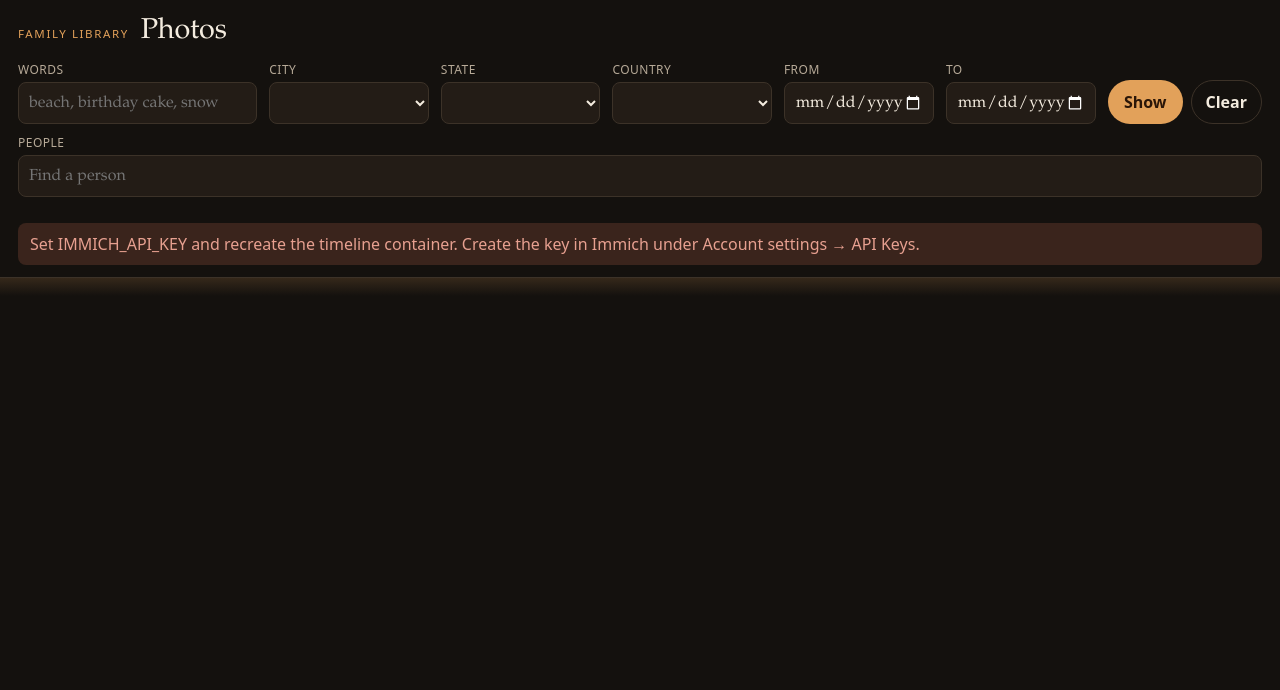
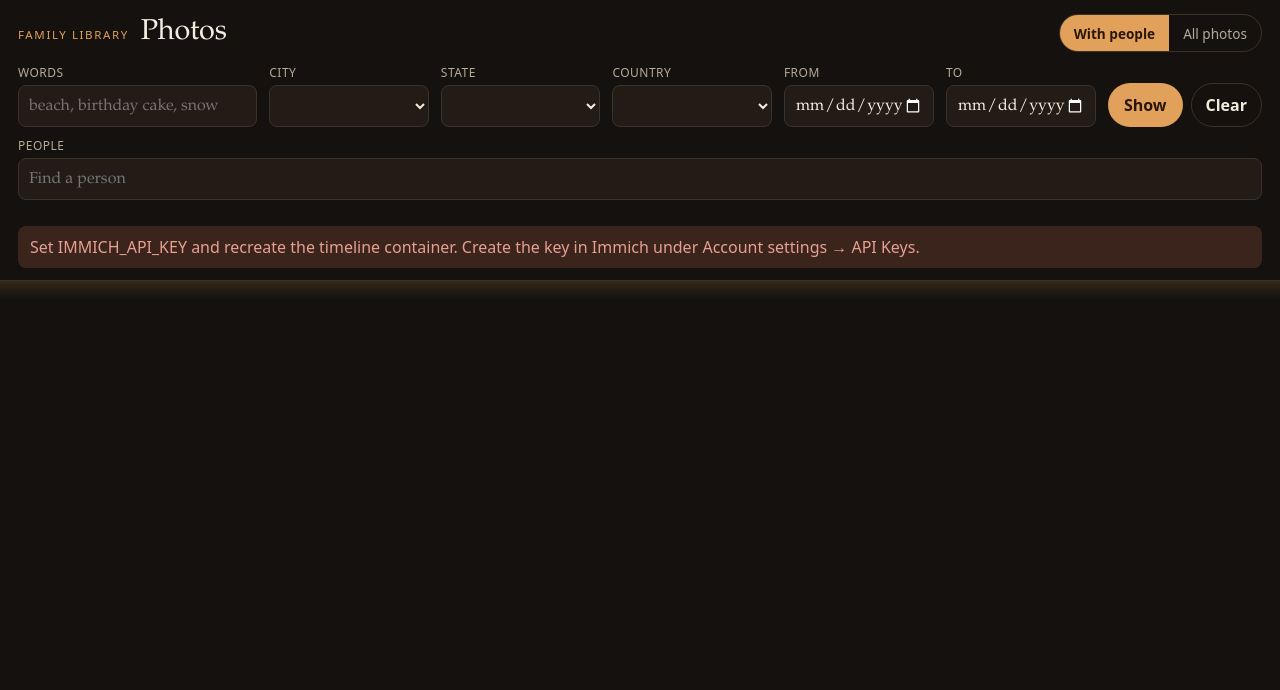
Before and after one commit to prc018100/family_photos, a FastAPI app: page / in a window 1280 px wide. Shown: the top 690 px of the page. Run offline with FastAPI, Linux system fonts and the light colour scheme; lists and menus that the app fills with data are empty; some libraries are stand-ins or nearby versions.

Commit message:
Pack the photo strip into a five-inch collage that favors photos with people. (#6)
Columns stack one to three photos at their own shape so portraits and
landscapes fit together. The timeline now reports each photo's display
ratio from Immich's EXIF size and rotation, and a With people / All
photos switch decides how much scenery shows.


Claude-Session: https://claude.ai/code/session_01T4i48aDH9NNUAaS3FcDMUz

Co-authored-by: Claude <noreply@anthropic.com>

```diff
--- a/timeline/app/models.py
+++ b/timeline/app/models.py
@@ -24,6 +24,9 @@ class Photo:
     filename: str
     type: str
     live: bool
+    # Width over height as displayed (EXIF rotation applied). None when Immich
+    # did not record the size; the browser then measures the thumbnail.
+    ratio: float | None = None
 
     @property
     def taken_on(self) -> date:
--- a/timeline/app/present.py
+++ b/timeline/app/present.py
@@ -19,6 +19,7 @@ def present_photo(photo: Photo, public_url: str) -> dict:
         "filename": photo.filename,
         "type": photo.type,
         "live": photo.live,
+        "ratio": photo.ratio,
         "thumbnail_url": f"/media/assets/{photo.id}?size=thumbnail",
         "preview_url": f"/media/assets/{photo.id}?size=preview",
         "immich_url": link,
--- a/timeline/app/static/timeline.css
+++ b/timeline/app/static/timeline.css
@@ -65,6 +65,31 @@ h1 {
   margin: 0;
   font-size: 1.8rem;
   font-weight: 500;
+}
+
+.focus {
+  display: inline-flex;
+  margin-left: auto;
+  border: 1px solid var(--line);
+  border-radius: 999px;
+  overflow: hidden;
+  font-family: system-ui, sans-serif;
+  font-size: 0.85rem;
+}
+
+.focus button {
+  background: transparent;
+  border: 0;
+  padding: 7px 14px;
+  min-height: 36px;
+  cursor: pointer;
+  color: var(--muted);
+}
+
+.focus button[aria-pressed="true"] {
+  background: var(--amber);
+  color: var(--amber-ink);
+  font-weight: 650;
 }
 
 #filter-toggle {
--- a/timeline/app/static/timeline.js
+++ b/timeline/app/static/timeline.js
@@ -17,58 +17,133 @@ const state = {
   olderCursor: null,
   newerCursor: null,
   bounds: null,
+  layouts: [],
+  textSearch: false,
   busy: false,
   seen: new Set(),
   edge: "latest",
 };
 
-let layout = { rows: 2, gap: 8, dayGap: 22, label: 128, tile: 180 };
+// The collage band is five inches tall (CSS inches are 96px) unless the
+// window is shorter. Columns hold one to three photos stacked at their own
+// shape, so portraits and landscapes pack without cropping.
+const BAND = 480;
+const LABEL = 30;
+let layout = { band: BAND, gap: 6, dayGap: 18, minDay: 112 };
 let renderedKey = "";
 let scrubReady = false;
 let lightboxIndex = -1;
+let peopleFirst = readFocus();
+const measuredRatio = new Map();
+
+function readFocus() {
+  const fromUrl = new URLSearchParams(location.search).get("focus");
+  if (fromUrl === "all") return false;
+  if (fromUrl === "people") return true;
+  try {
+    return localStorage.getItem("timeline-focus") !== "all";
+  } catch (_error) {
+    return true;
+  }
+}
 
 function showBanner(text) {
   banner.hidden = !text;
   banner.textContent = text || "";
 }
 
-function columnWidth(count) {
-  const cols = Math.max(1, Math.ceil(count / layout.rows));
-  const grid = cols * layout.tile + Math.max(0, cols - 1) * layout.gap;
-  return layout.label + layout.gap + grid + layout.dayGap;
+function hasPeople(item) {
+  return Array.isArray(item.people) && item.people.length > 0;
 }
 
-function gridWidth(count) {
-  const cols = Math.max(1, Math.ceil(count / layout.rows));
-  return cols * layout.tile + Math.max(0, cols - 1) * layout.gap;
+function ratioOf(item) {
+  const raw = measuredRatio.get(item.id) || item.ratio || 1;
+  // Panoramas and very tall crops would swallow or vanish from a column.
+  return Math.min(2.2, Math.max(0.5, raw));
+}
+
+// People first: every photo with a recognized person, plus a few scenery
+// shots so a trip or a holiday without faces still shows up.
+function shownPhotos(day) {
+  if (!peopleFirst || state.textSearch) return day.photos;
+  const people = day.photos.filter(hasPeople);
+  const others = day.photos.filter((item) => !hasPeople(item));
+  const allowance = Math.min(others.length, people.length ? Math.floor(people.length / 4) : 2);
+  const keep = new Set(people.map((item) => item.id));
+  if (allowance > 0) {
+    const step = others.length / allowance;
+    for (let index = 0; index < allowance; index += 1) {
+      keep.add(others[Math.floor(index * step + step / 2)].id);
+    }
+  }
+  return day.photos.filter((item) => keep.has(item.id));
+}
+
+function packColumns(photos) {
+  const height = layout.band;
+  const gap = layout.gap;
+  const target = height * 0.62;
+  const columns = [];
+  let index = 0;
+  while (index < photos.length) {
+    let best = null;
+    let inverse = 0;
+    for (let count = 1; count <= 3 && index + count <= photos.length; count += 1) {
+      const item = photos[index + count - 1];
+      inverse += 1 / ratioOf(item);
+      const width = (height - gap * (count - 1)) / inverse;
+      const slice = photos.slice(index, index + count);
+      // Faces stay big: a photo with people never lands in a three-high stack.
+      if (count === 3 && slice.some(hasPeople)) break;
+      let score = Math.abs(Math.log(width / target));
+      if (!best || score < best.score) best = { count, width, score };
+    }
+    const items = photos.slice(index, index + best.count);
+    columns.push({ width: Math.round(best.width), items });
+    index += best.count;
+  }
+  return columns;
+}
+
+function layoutDay(day) {
+  const shown = shownPhotos(day);
+  const columns = packColumns(shown);
+  const grid = columns.reduce((sum, column) => sum + column.width, 0) + Math.max(0, columns.length - 1) * layout.gap;
+  return { shown, columns, grid, width: Math.max(grid, layout.minDay) + layout.dayGap };
+}
+
+function dayWidth(index) {
+  return state.layouts[index].width;
 }
 
 function measure() {
   const narrow = window.matchMedia("(max-width: 720px)").matches;
-  const height = scroller.clientHeight || 480;
-  // One row keeps the date beside the pictures. A day with many photos grows wider.
-  const rows = 1;
-  const gap = narrow ? 8 : 10;
-  const dayGap = narrow ? 16 : 28;
-  const label = narrow ? 88 : 132;
-  const available = Math.max(160, height - 36);
-  const tile = Math.max(160, Math.min(available, narrow ? 280 : 460));
-  layout = { rows, gap, dayGap, label, tile };
-  strip.style.setProperty("--rows", String(rows));
-  strip.style.setProperty("--gap", gap + "px");
-  strip.style.setProperty("--day-gap", dayGap + "px");
-  strip.style.setProperty("--label", label + "px");
-  strip.style.setProperty("--tile", tile + "px");
+  const height = scroller.clientHeight || BAND + LABEL + 40;
+  const band = Math.max(200, Math.min(BAND, height - LABEL - 28));
+  layout = {
+    band,
+    gap: narrow ? 4 : 6,
+    dayGap: narrow ? 12 : 18,
+    minDay: narrow ? 96 : 112,
+  };
+  strip.style.setProperty("--band", band + "px");
+  strip.style.setProperty("--gap", layout.gap + "px");
+  strip.style.setProperty("--day-gap", layout.dayGap + "px");
+  strip.style.setProperty("--label-h", LABEL + "px");
 }
 
 function layoutStrip() {
   const prefix = [];
+  const layouts = [];
   let total = 0;
   for (const day of state.days) {
+    const placed = layoutDay(day);
     prefix.push(total);
-    total += columnWidth(day.photos.length);
+    layouts.push(placed);
+    total += placed.width;
   }
   state.prefix = prefix;
+  state.layouts = layouts;
   state.total = total;
   strip.style.width = Math.max(total, 1) + "px";
   empty.hidden = state.days.length !== 0;
@@ -93,12 +168,11 @@ function mergeDays(current, incoming) {
 }
 
 function anchorAtScroll() {
-  if (!state.days.length) return null;
+  if (!state.days.length || !state.layouts.length) return null;
   const x = scroller.scrollLeft;
   for (let index = 0; index < state.days.length; index += 1) {
     const start = state.prefix[index];
-    const width = columnWidth(state.days[index].photos.length);
-    if (x < start + width) return { key: state.days[index].key, offset: x - start };
+    if (x < start + dayWidth(index)) return { key: state.days[index].key, offset: x - start };
   }
   const last = state.days.length - 1;
   return { key: state.days[last].key, offset: 0 };
@@ -108,7 +182,7 @@ function restoreAnchor(anchor) {
   if (!anchor) return;
   const index = state.days.findIndex((day) => day.key === anchor.key);
   if (index < 0) return;
-  scroller.scrollLeft = state.prefix[index] + anchor.offset;
+  scroller.scrollLeft = state.prefix[index] + Math.min(anchor.offset, dayWidth(index));
 }
 
 function visibleIndexes() {
@@ -117,7 +191,7 @@ function visibleIndexes() {
   const indexes = [];
   for (let index = 0; index < state.days.length; index += 1) {
     const start = state.prefix[index];
-    const end = start + columnWidth(state.days[index].photos.length);
+    const end = start + dayWidth(index);
     if (end >= left && start <= right) indexes.push(index);
   }
   return indexes;
@@ -125,45 +199,81 @@ function visibleIndexes() {
 
 function renderDay(index) {
   const day = state.days[index];
+  const placed = state.layouts[index];
+  const newYear = index === 0 || day.year !== state.days[index - 1].year;
   const column = document.createElement("section");
-  column.className = "day" + (index === 0 || day.year !== state.days[index - 1].year ? " is-new-year" : "");
-  column.style.width = columnWidth(day.photos.length) + "px";
+  column.className = "day" + (newYear ? " is-new-year" : "");
+  column.style.width = placed.width + "px";
 
-  const label = document.createElement("div");
+  const label = document.createElement("h2");
   label.className = "day-label";
-  const year = document.createElement("p");
-  year.className = "year";
-  year.textContent = String(day.year);
-  const weekday = document.createElement("p");
-  weekday.className = "weekday";
-  weekday.textContent = day.weekday;
-  const daynum = document.createElement("p");
-  daynum.className = "daynum";
-  daynum.textContent = String(Number(day.key.slice(8)));
-  const month = document.createElement("p");
-  month.className = "month";
-  month.textContent = day.month_label.replace(` ${day.year}`, "");
-  label.append(year, weekday, daynum, month);
+  const when = document.createElement("span");
+  when.className = "when";
+  const month = day.month_label.replace(` ${day.year}`, "").slice(0, 3);
+  when.textContent = `${day.weekday.slice(0, 3)} ${month} ${Number(day.key.slice(8))}`;
+  label.append(when);
+  if (newYear || day.show_year) {
+    const year = document.createElement("span");
+    year.className = "year";
+    year.textContent = String(day.year);
+    label.prepend(year);
+  }
 
-  const grid = document.createElement("div");
-  grid.className = "day-grid";
-  grid.style.width = gridWidth(day.photos.length) + "px";
-  for (const item of day.photos) grid.append(renderTile(item, day));
+  const band = document.createElement("div");
+  band.className = "band";
+  band.style.width = placed.grid + "px";
+  for (const stack of placed.columns) {
+    const holder = document.createElement("div");
+    holder.className = "stack";
+    holder.style.width = stack.width + "px";
+    for (const item of stack.items) {
+      const cellHeight = (stack.width / ratioOf(item));
+      holder.append(renderTile(item, day, stack.width, cellHeight));
+    }
+    band.append(holder);
+  }
 
-  column.append(label, grid);
+  column.append(label, band);
   return column;
 }
 
-function renderTile(item, day) {
+let relayoutTimer = 0;
+function relayoutSoon() {
+  clearTimeout(relayoutTimer);
+  relayoutTimer = setTimeout(() => {
+    const anchor = anchorAtScroll();
+    layoutStrip();
+    restoreAnchor(anchor);
+    renderedKey = "";
+    renderSlice();
+  }, 180);
+}
+
+function renderTile(item, day, width, height) {
   const button = document.createElement("button");
   button.type = "button";
-  button.className = "tile";
+  button.className = "tile" + (hasPeople(item) ? " has-people" : "");
+  // Scaled up: a lone tile with a grow factor under 1 would not fill its column.
+  button.style.flexGrow = String(100 / ratioOf(item));
   const image = document.createElement("img");
-  image.src = item.thumbnail_url;
-  image.alt = [item.filename || "Photo", day.label, item.live ? "Live Photo" : "", item.type === "VIDEO" ? "Video" : ""]
+  // Thumbnails are about 250px on the short side. Bigger cells get the preview.
+  const short = Math.min(width, height) * (window.devicePixelRatio || 1);
+  image.src = short > 320 ? item.preview_url : item.thumbnail_url;
+  const names = (item.people || []).map((person) => person.name.trim()).filter(Boolean);
+  image.alt = [names.join(", ") || item.filename || "Photo", day.label, item.live ? "Live Photo" : "", item.type === "VIDEO" ? "Video" : ""]
     .filter(Boolean)
     .join(", ");
   image.decoding = "async";
+  image.loading = "lazy";
+  image.addEventListener("load", () => {
+    if (!image.naturalWidth || !image.naturalHeight || measuredRatio.has(item.id)) return;
+    const actual = image.naturalWidth / image.naturalHeight;
+    // Trust the pixels when Immich's recorded size disagrees (or is missing).
+    if (!item.ratio || Math.abs(Math.log(actual / item.ratio)) > 0.1) {
+      measuredRatio.set(item.id, actual);
+      relayoutSoon();
+    }
+  });
   button.append(image);
   if (item.live || item.type === "VIDEO") {
     const badge = document.createElement("span");
@@ -182,7 +292,7 @@ function renderSlice() {
     return;
   }
   const indexes = visibleIndexes();
-  const key = indexes.join(",") + ":" + layout.tile + ":" + layout.rows + ":" + state.days.length;
+  const key = indexes.join(",") + ":" + layout.band + ":" + state.days.length + ":" + state.total;
   if (key === renderedKey) return;
   renderedKey = key;
   if (!indexes.length) return;
@@ -193,13 +303,14 @@ function renderSlice() {
   left.style.width = state.prefix[first] + "px";
   const right = document.createElement("div");
   right.className = "spacer";
-  const lastEnd = state.prefix[last] + columnWidth(state.days[last].photos.length);
+  const lastEnd = state.prefix[last] + dayWidth(last);
   right.style.width = Math.max(0, state.total - lastEnd) + "px";
   const columns = indexes.map(renderDay);
   strip.replaceChildren(left, ...columns, right);
 }
 
 function flatPhotos() {
+  if (state.layouts.length === state.days.length) return state.layouts.flatMap((placed) => placed.shown);
   return state.days.flatMap((day) => day.photos);
 }
 
@@ -301,6 +412,7 @@ function remember(params) {
   const visible = new URLSearchParams(params);
   visible.delete("edge");
   visible.delete("cursor");
+  if (!peopleFirst) visible.set("focus", "all");
   const next = visible.toString();
   history.replaceState(null, "", next ? `?${next}` : location.pathname);
 }
@@ -318,6 +430,7 @@ async function loadFresh(extra) {
   showBanner("");
   try {
     const params = paramsFromForm(extra);
+    state.textSearch = Boolean(params.get("q"));
     remember(params);
     const page = await fetchJson("/api/timeline?" + params.toString());
     state.days = page.groups;
@@ -564,9 +677,9 @@ document.addEventListener("keydown", (event) => {
     event.preventDefault();
     stepLightbox(-1);
   } else if (event.key === "ArrowRight") {
-    scroller.scrollLeft += layout.tile;
+    scroller.scrollLeft += layout.band;
   } else if (event.key === "ArrowLeft") {
-    scroller.scrollLeft -= layout.tile;
+    scroller.scrollLeft -= layout.band;
   }
 });
 
@@ -628,7 +741,39 @@ dialog.addEventListener("close", () => {
   history.replaceState(null, "", url);
 });
 
+function paintFocus() {
+  for (const button of document.querySelectorAll("#focus button")) {
+    const active = (button.dataset.focus === "people") === peopleFirst;
+    button.setAttribute("aria-pressed", active ? "true" : "false");
+  }
+}
+
+document.getElementById("focus").addEventListener("click", (event) => {
+  const button = event.target.closest("button[data-focus]");
+  if (!button) return;
+  const next = button.dataset.focus === "people";
+  if (next === peopleFirst) return;
+  peopleFirst = next;
+  try {
+    localStorage.setItem("timeline-focus", next ? "people" : "all");
+  } catch (_error) {
+    // Private windows can refuse storage. The URL still carries the choice.
+  }
+  paintFocus();
+  const url = new URL(location.href);
+  if (next) url.searchParams.delete("focus");
+  else url.searchParams.set("focus", "all");
+  history.replaceState(null, "", url);
+  const anchor = anchorAtScroll();
+  layoutStrip();
+  restoreAnchor(anchor);
+  renderedKey = "";
+  renderSlice();
+  maybeLoadMore();
+});
+
 async function start() {
+  paintFocus();
   measure();
   if (!boot.configured) {
     showBanner("Set IMMICH_API_KEY and recreate the timeline container. Create the key in Immich under Account settings → API Keys.");
--- a/timeline/app/templates/index.html
+++ b/timeline/app/templates/index.html
@@ -14,6 +14,10 @@
     <div class="brand">
       <p class="eyebrow">Family library</p>
       <h1>Photos</h1>
+      <div id="focus" class="focus" role="group" aria-label="Which photos to show">
+        <button type="button" data-focus="people" aria-pressed="true">With people</button>
+        <button type="button" data-focus="all" aria-pressed="false">All photos</button>
+      </div>
     </div>
     <button type="button" id="filter-toggle" aria-expanded="false" aria-controls="filters">Filters</button>
     <form id="filters">
```
Also changed, not shown: other parts of timeline/app/static/timeline.css (+62 -31 lines), timeline/app/immich.py (+32 -0 lines), timeline/tests/test_immich_client.py (+25 -1 lines), timeline/tests/test_routes.py (+1 -0 lines), README.md.
